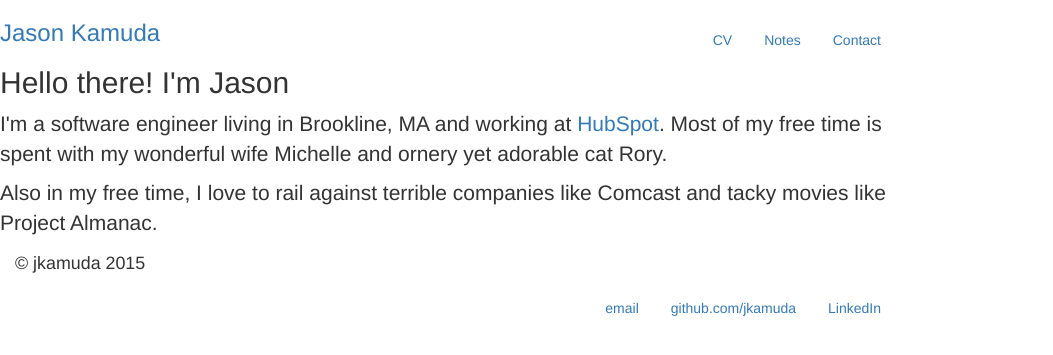
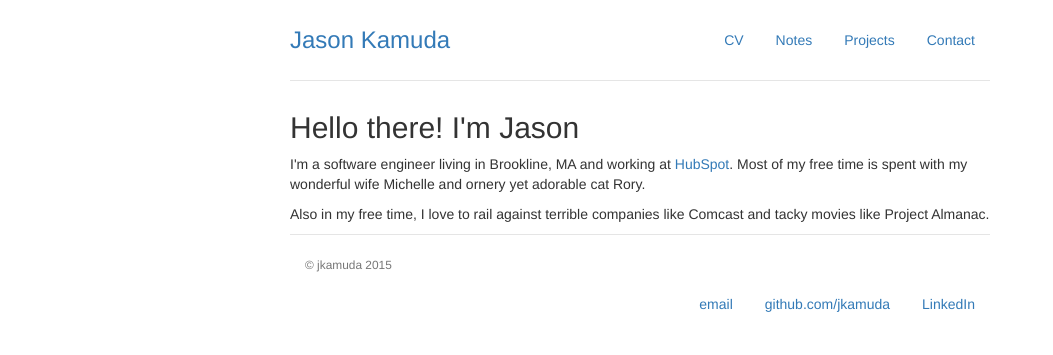
Before and after one commit to jkamuda/jkamuda.github.io, a Jekyll site: the page built from index.html, in a window 1280 px wide. Shown: the top 355 px of the page, without its empty margins (0-1053 px from the left). Built offline with Jekyll 4.4.1, drawn with Linux system fonts in a browser that asks for light colours.

Commit message:
added a lot of assets still to hook up, but have jumbotron-narrow working

```diff
--- a/_includes/head.html
+++ b/_includes/head.html
@@ -6,8 +6,9 @@
   <meta name="description" content="Living the dream in Boston"/>
   <meta name="keywords" content="developer, software engineer, Kamuda, Jason Kamuda, Boston, Cambridge, Brookline, MA"/>
 
+  <link rel="stylesheet" href="/css/bootstrap.min.css">
+  <link rel="stylesheet" href="/css/jumbotron-narrow.css">
   <link rel="stylesheet" href="/css/main.css">
-  <link rel="stylesheet" href="/css/bootstrap.min.css">
 
   <script>
     (function(i,s,o,g,r,a,m){i['GoogleAnalyticsObject']=r;i[r]=i[r]||function(){
--- a/_includes/header.html
+++ b/_includes/header.html
@@ -2,6 +2,7 @@
   <ul class="nav nav-pills pull-right">
     <li class="{{ page.cv }}"><a href="/cv" title="CV">CV</a></li>
     <li class="{{ page.notes }}"><a href="/notes" title="Notes">Notes</a></li>
+    <li class="{{ page.projects }}"><a href="/projects" title="Projects">Projects</a></li>
     <li class="{{ page.contact }}"><a href="/contact" title="Contact">Contact</a></li>
   </ul>
   <h3><a href="/">Jason Kamuda</a></h3>
--- a/_layouts/default.html
+++ b/_layouts/default.html
@@ -3,7 +3,7 @@
   {% include head.html %}
 
   <body>
-
+    <div class="container">
       {% include header.html %}
 
       <h2>
@@ -19,7 +19,7 @@
       </p>
 
       {% include footer.html %}
-
+    </div>
   </body>
 
 </html>
--- /dev/null
+++ b/css/jumbotron-narrow.css
@@ -0,0 +1,79 @@
+/* Space out content a bit */
+body {
+  padding-top: 20px;
+  padding-bottom: 20px;
+}
+
+/* Everything but the jumbotron gets side spacing for mobile first views */
+.header,
+.marketing,
+.footer {
+  padding-right: 15px;
+  padding-left: 15px;
+}
+
+/* Custom page header */
+.header {
+  padding-bottom: 20px;
+  border-bottom: 1px solid #e5e5e5;
+}
+/* Make the masthead heading the same height as the navigation */
+.header h3 {
+  margin-top: 0;
+  margin-bottom: 0;
+  line-height: 40px;
+}
+
+/* Custom page footer */
+.footer {
+  padding-top: 19px;
+  color: #777;
+  border-top: 1px solid #e5e5e5;
+}
+
+/* Customize container */
+@media (min-width: 768px) {
+  .container {
+    max-width: 730px;
+  }
+}
+.container-narrow > hr {
+  margin: 30px 0;
+}
+
+/* Main marketing message and sign up button */
+.jumbotron {
+  text-align: center;
+  border-bottom: 1px solid #e5e5e5;
+}
+.jumbotron .btn {
+  padding: 14px 24px;
+  font-size: 21px;
+}
+
+/* Supporting marketing content */
+.marketing {
+  margin: 40px 0;
+}
+.marketing p + h4 {
+  margin-top: 28px;
+}
+
+/* Responsive: Portrait tablets and up */
+@media screen and (min-width: 768px) {
+  /* Remove the padding we set earlier */
+  .header,
+  .marketing,
+  .footer {
+    padding-right: 0;
+    padding-left: 0;
+  }
+  /* Space out the masthead */
+  .header {
+    margin-bottom: 30px;
+  }
+  /* Remove the bottom border on the jumbotron for visual effect */
+  .jumbotron {
+    border-bottom: 0;
+  }
+}
--- a/css/main.css
+++ b/css/main.css
@@ -1,4 +1,5 @@
-body {
+
+/*body {
   margin: 60px auto;
   width: 70%;
 }
@@ -48,3 +49,4 @@
 ul.posts li {
   list-style: none;
 }
+*/
```
Also changed, not shown: img/email_32.png (added), img/github_32.png (added), img/linkedin_32.png (added), img/twitter_32.png (added). Lines whose indentation alone changed are shown as unchanged.
